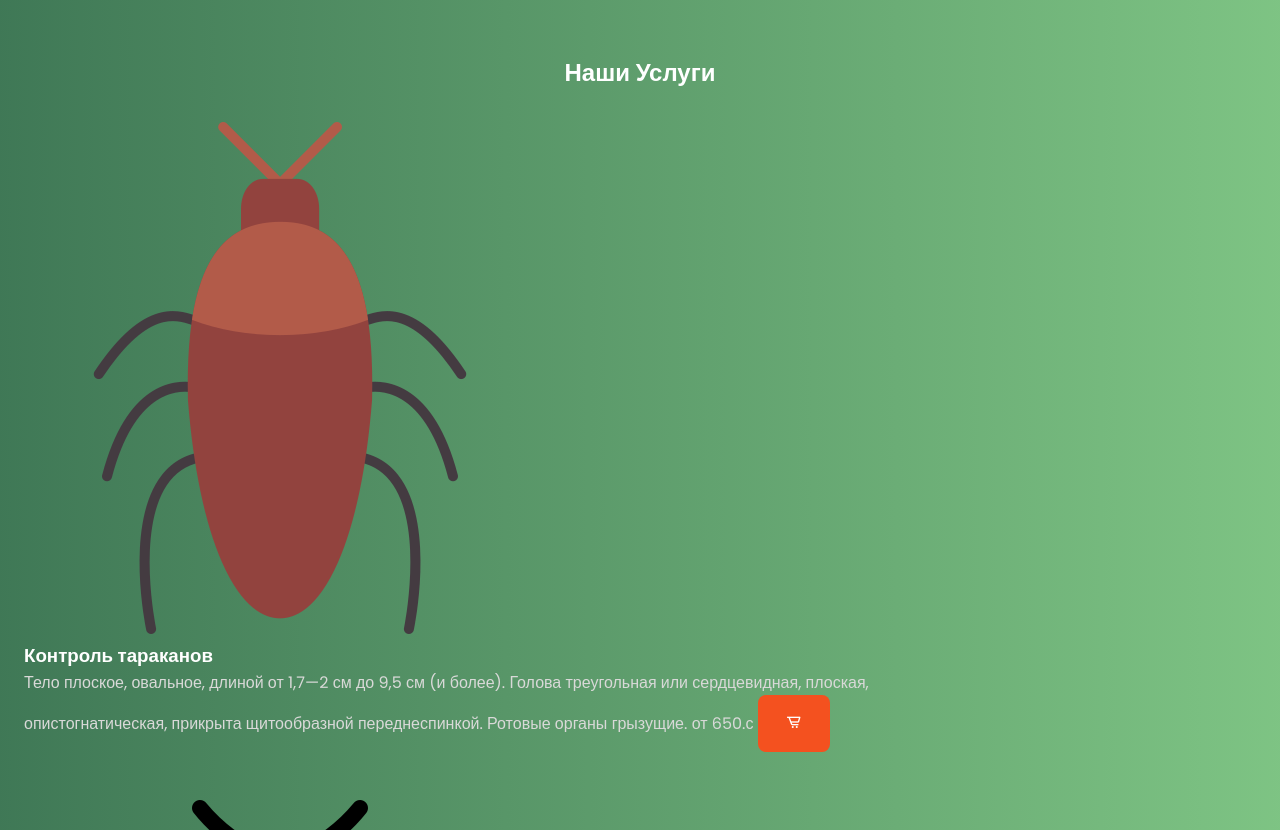
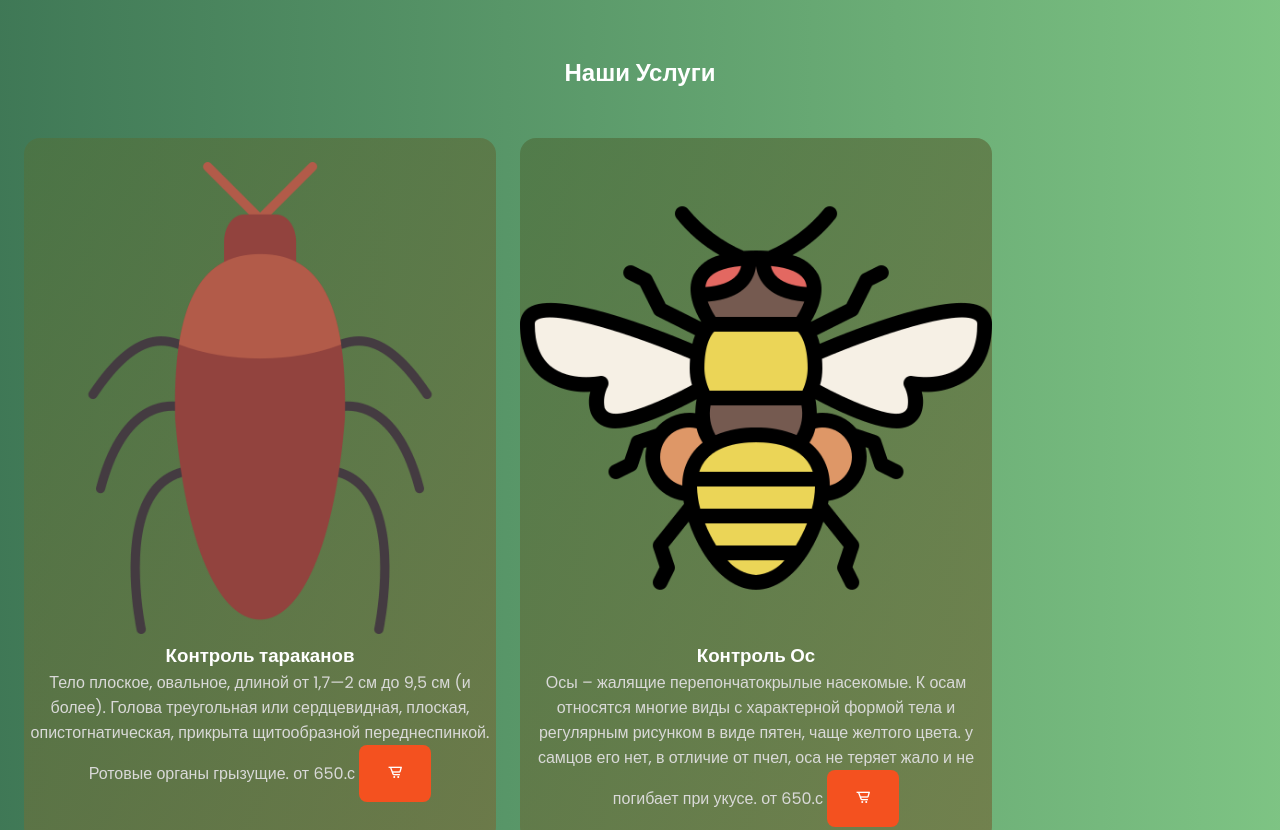
Before and after one commit to songhee24/dezmaster, a plain HTML site: page index.html in a window 1280 px wide. Shown: the part 720-1550 px from the top of the page. Drawn offline with nearby package versions, Linux system fonts and the light colour scheme.

Commit message:
styling service

```diff
--- a/assets/css/styles.css
+++ b/assets/css/styles.css
@@ -276,6 +276,20 @@ button {
 }
 
 /*=============== SERVICES ===============*/
+.service__container {
+  grid-template-columns: repeat(2, 1fr);
+  gap: 1.5rem;
+  padding-top: 1rem;
+}
+
+.service__content {
+  position: relative;
+  background: var(--container-color);
+  border-radius: 1rem;
+  padding: 1.5rem 0 1rem 0;
+  text-align: center;
+  overflow: hidden;
+}
 
 /*=============== ABOUT ===============*/
 
```
